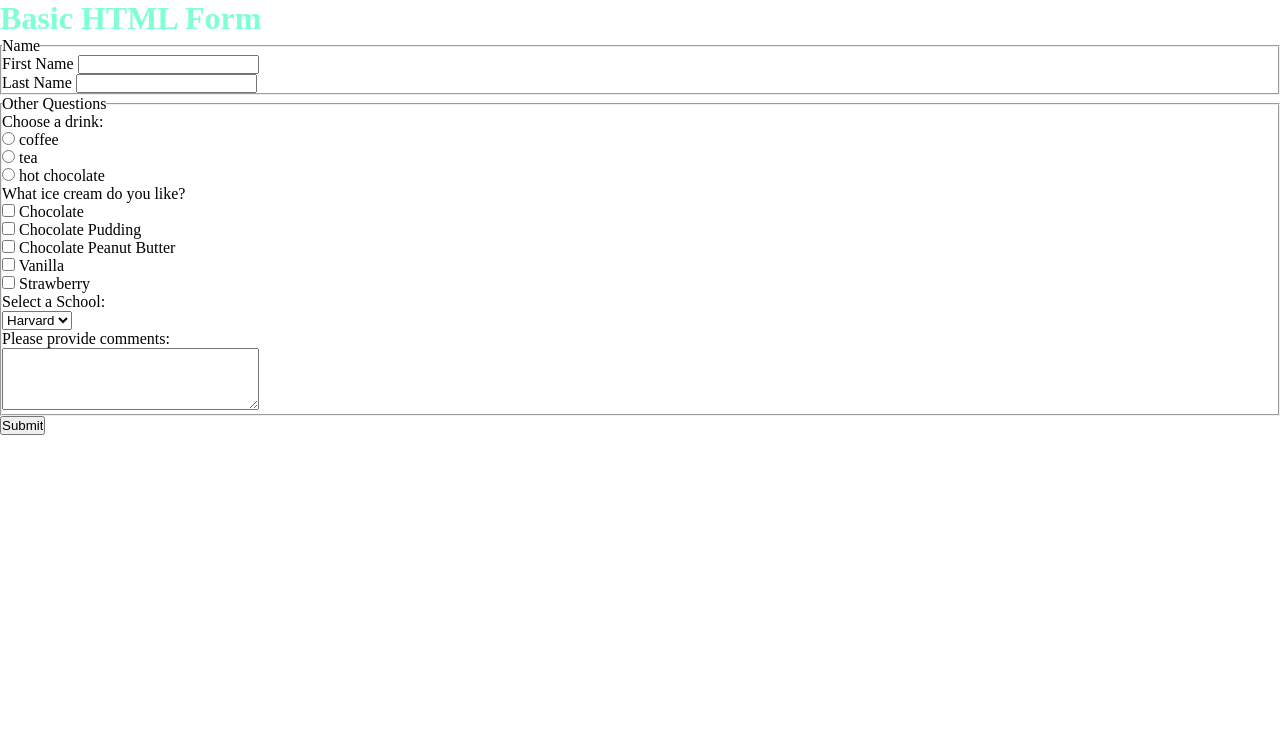
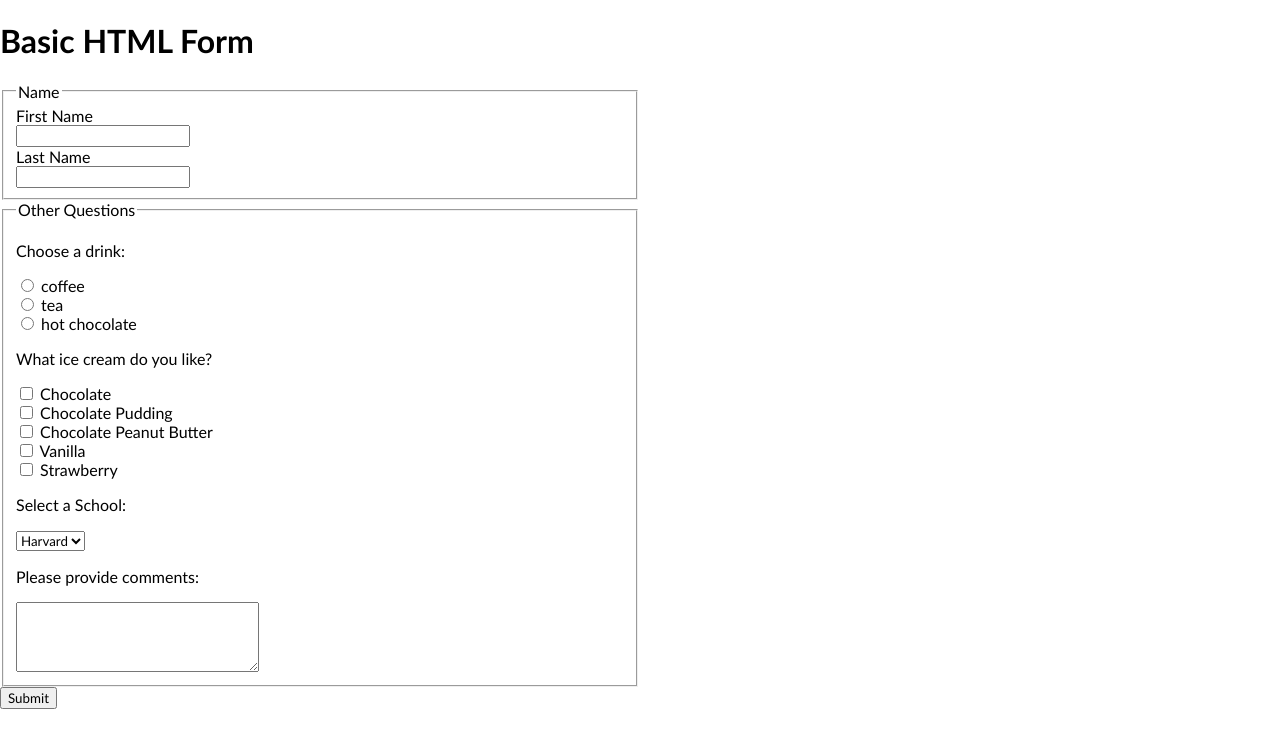
Before and after one commit to Abood10s/test-repo, a plain HTML site: page index.html in a window 1280 px wide. Drawn offline with Linux system fonts and the light colour scheme.

Commit message:
after merging linking

```diff
--- a/index.html
+++ b/index.html
@@ -10,15 +10,18 @@
 </head>
 
 <body>
-    <form action="">
+    <form action="" class="form">
         <h1>Basic HTML Form</h1>
         <!-- Name form -->
         <fieldset>
             <legend>Name</legend>
-            <label for="">First Name</label>
-            <input type="text"> <br>
-            <label for="">Last Name</label>
-            <input type="text">
+
+            <label for="firstname">First Name</label><br>
+            <input type="text" id="firstname"><br>
+
+            <label for="lastname">Last  Name</label><br>
+            <input type="text" id="lastname">
+
         </fieldset>
         <!-- Questions form -->
         <fieldset>
--- a/style.css
+++ b/style.css
@@ -1,9 +1,12 @@
 * {
     box-sizing: border-box;
-    margin: 0;
-    padding: 0;
+    font-family: 'Trebuchet MS', 'Lucida Sans Unicode', 'Lucida Grande', 'Lucida Sans', Arial, sans-serifcls
 }
 
-h1 {
-    color: aquamarine;
+body {
+    margin: 10px auto;
 }
+
+.form {
+    width: 50%;
+}
--- a/styling.css
+++ /dev/null
@@ -1,9 +0,0 @@
-* {
-    box-sizing: border-box;
-    margin: 0;
-    padding: 0;
-}
-
-h1 {
-    color: aquamarine;
-}
```
